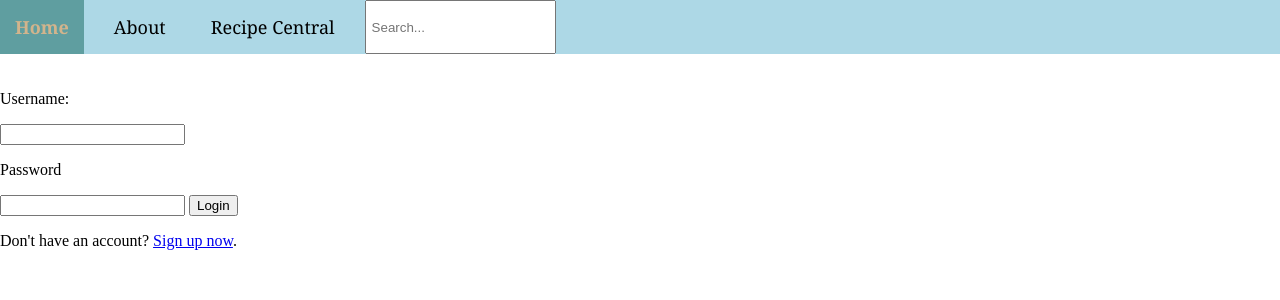
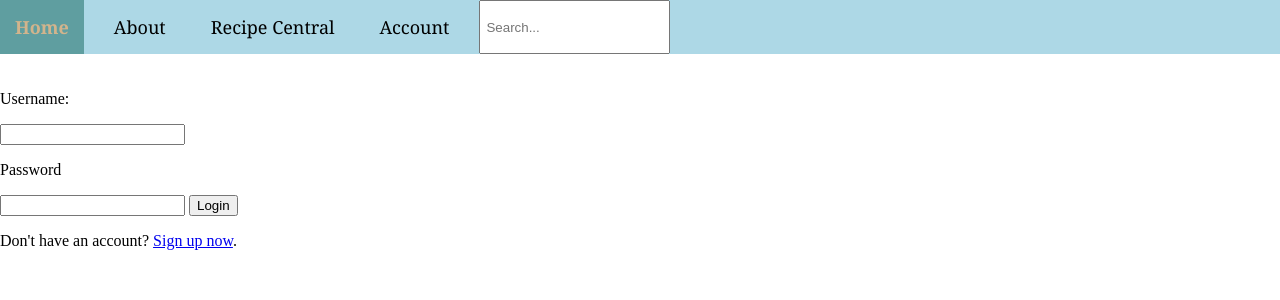
Before and after one commit to Maxterfull/CS268Proj, a PHP site: page /login.php in a window 1280 px wide. Shown: the top 300 px of the page. Run offline with PHP 8.4, Linux system fonts and the light colour scheme.

Commit message:
Update login.php

```diff
--- a/login.php
+++ b/login.php
@@ -11,10 +11,12 @@
         <div class="grid">
             <div class="header">
                 <div class="header-container">
-                    <ul class="styled-list">
+                <ul class="styled-list">
                     <li class="styled-list"><a href="homepage.html" target="_blank">Home</a></li>
                     <li class="styled-list"><a href="about.html" target="_blank">About</a></li>
                     <li class="styled-list"><a href="directory.html" target="_blank">Recipe Central</a></li>
+                    <li class="styled-list"><a href="account.php" target="_blank">Account</a></li>
+
                         <li class="styled-list"><input type="text" id="searchInput" placeholder="Search..." /></li>
                     </ul>
                 </div>
@@ -57,9 +59,10 @@
             $_SESSION["loggedin"] = true;
             $_SESSION['username'] = $username;
             $_SESSION["id"] = $username.date("Y-m-d H:i:s");
+            echo "<script type='text/javascript'>alert('logged in as $name');</script>";
 
             // Redirect the browser
-            header("Location: homepage.html");
+            header("Location: account.php");
     }
     else
     {
```
